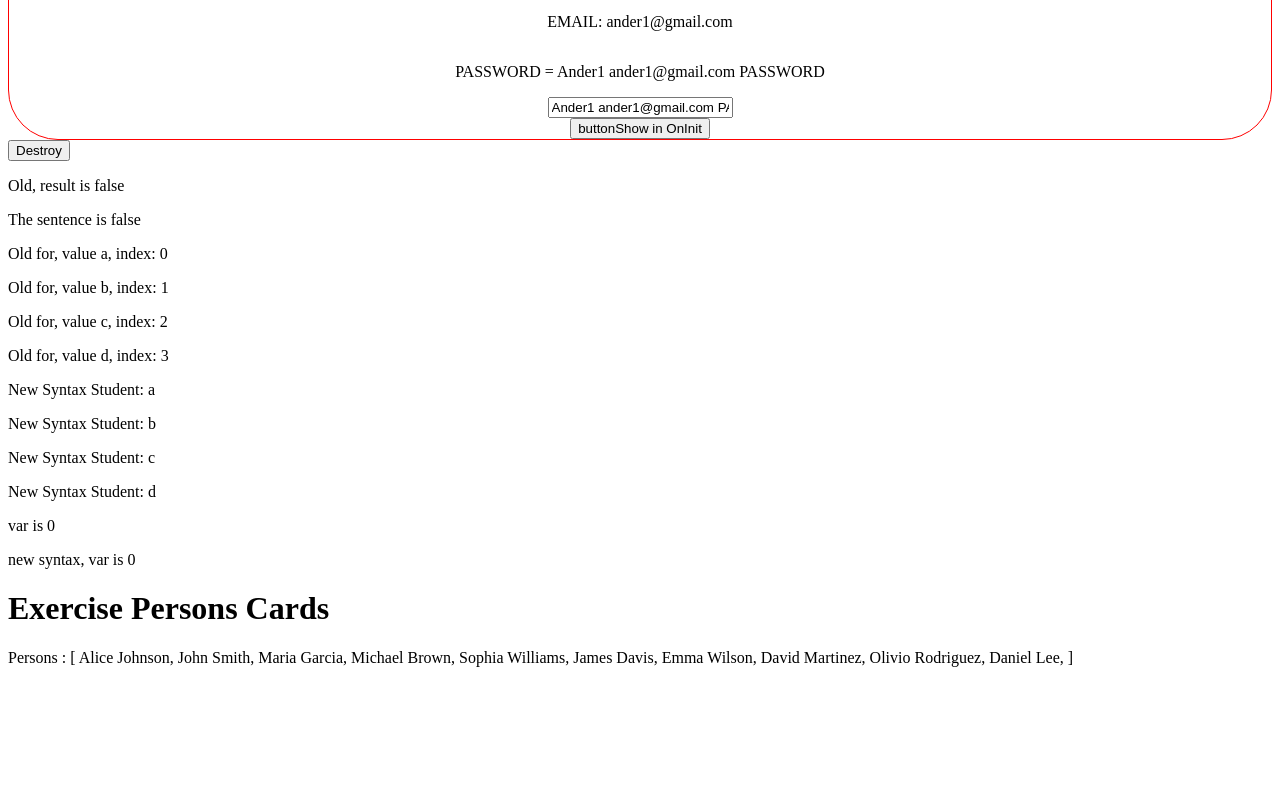
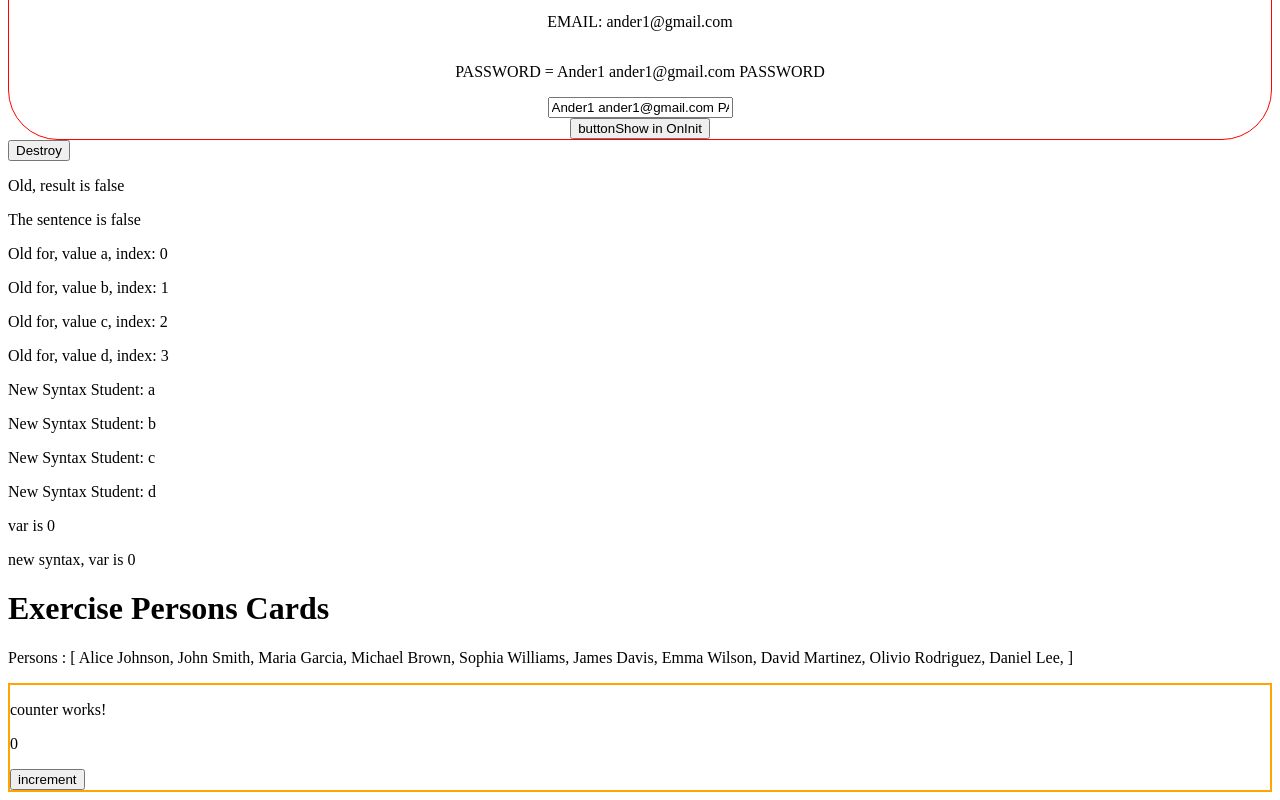
Before and after one commit to AnderMichael/first-angular-project, an Angular app: page / in a window 1280 px wide. Shown: the part 243-1043 px from the top of the page. Before the commit the page ends 926 px from the top, so only its background shows below. Built offline with nearby package versions, Linux system fonts and the light colour scheme.

Commit message:
task2 and task3[02-10-2024]: NgAfterCheckContent NgAfterViewCheck and afterRender and afterNextRender

```diff
--- a/src/app/app.component.html
+++ b/src/app/app.component.html
@@ -138,3 +138,4 @@
     </div>
   </div>
 </div> -->
+<counter></counter>
--- a/src/app/app.component.ts
+++ b/src/app/app.component.ts
@@ -6,6 +6,7 @@ import { HistoryCalculatorComponent } from './history-calculator/history-calcula
 import { CommonModule } from '@angular/common';
 import persons from '../constants/persons';
 import { PersonCardComponent } from './person-card/person-card.component';
+import { CounterComponent } from './counter/counter.component';
 interface IPerson {
   name: string;
   lastName: string;
@@ -26,6 +27,7 @@ function sumAttempt(a: number, b: number) {
     CalculatorComponent,
     HistoryCalculatorComponent,
     PersonCardComponent,
+    CounterComponent,
     CommonModule,
   ],
   templateUrl: './app.component.html',
@@ -118,7 +120,7 @@ export class AppComponent {
     const persons: number[] = [1, 2, 3, 4, 5];
     for (let i = 0; i < persons.length; i++) {
       if (persons[i] % 2 == 0) {
-        console.log('person = ', persons[i]);
+        // console.log('person = ', persons[i]);
       }
     }
   }
--- /dev/null
+++ b/src/app/counter/counter.component.html
@@ -0,0 +1,5 @@
+<div style="border: 2px solid orange;">
+  <p>counter works!</p>
+  <p>{{sum}}</p>
+  <button (click)="sum= sum + 1">increment</button>
+</div>
--- /dev/null
+++ b/src/app/counter/counter.component.ts
@@ -0,0 +1,21 @@
+import { Component, afterRender, afterNextRender } from '@angular/core';
+
+@Component({
+  selector: 'counter',
+  standalone: true,
+  imports: [],
+  templateUrl: './counter.component.html',
+  styleUrl: './counter.component.scss',
+})
+export class CounterComponent {
+  sum: number = 0;
+
+  constructor() {
+    afterRender(() => {
+      console.log('AFTER RENDER: ', this.sum);
+    });
+    afterNextRender(() => {
+      console.log('AFTER NEXT RENDER: ', this.sum);
+    });
+  }
+}
--- a/src/app/user-card/user-card.component.ts
+++ b/src/app/user-card/user-card.component.ts
@@ -1,6 +1,8 @@
 import { CommonModule } from '@angular/common';
 import {
+  AfterContentChecked,
   AfterContentInit,
+  AfterViewChecked,
   AfterViewInit,
   Component,
   DoCheck,
@@ -30,7 +32,9 @@ export class UserCardComponent
     OnChanges,
     DoCheck,
     AfterContentInit,
-    AfterViewInit
+    AfterViewInit,
+    AfterContentChecked,
+    AfterViewChecked
 {
   @Input() name: string = 'Ander';
   @Input() email: string = 'ander@ander.com';
@@ -43,7 +47,7 @@ export class UserCardComponent
   @ViewChild('buttonShow', { static: true }) buttonShow!: ElementRef; //  Para hacer componentes estáticos
 
   constructor() {
-    console.log('USER CARD FROM CONSTRUCTOR');
+    // console.log('USER CARD FROM CONSTRUCTOR');
   }
 
   public onSendData() {
@@ -51,7 +55,7 @@ export class UserCardComponent
   }
 
   ngOnInit(): void {
-    console.log('USER CARD FROM NG-OnInit');
+    // console.log('USER CARD FROM NG-OnInit');
     // this.password = `${this.name} ${this.email} PASSWORD`;
   }
 
@@ -65,19 +69,27 @@ export class UserCardComponent
   }
 
   ngDoCheck(): void {
-    console.log('Do CHECK user card');
+    // console.log('Do CHECK user card');
   }
 
   ngAfterContentInit(): void {
-    console.log('NG AFTER CONTENT INIT');
+    // console.log('NG AFTER CONTENT INIT');
   }
 
   ngAfterViewInit(): void {
-    console.log('NG AFTER VIEW INIT');
+    // console.log('NG AFTER VIEW INIT');
     // console.log(this.buttonTest); // Para ver los atributos de un lemento html en el DOM
     this.buttonShow.nativeElement.textContent = 'buttonShow in OnInit';
     if (this.buttonTest) {
       this.buttonTest.nativeElement.textContent = 'buttonTest in OnInit';
     }
   }
+
+  ngAfterContentChecked(): void {
+    // console.log('Do AFTER CONTENT user card');
+  }
+
+  ngAfterViewChecked(): void {
+      // console.log('AFTER VIEW CHECKED!')
+  }
 }
```
Also changed, not shown: src/app/counter/counter.component.scss (added), 1 other file (tests, documents, lock files or other folders).
